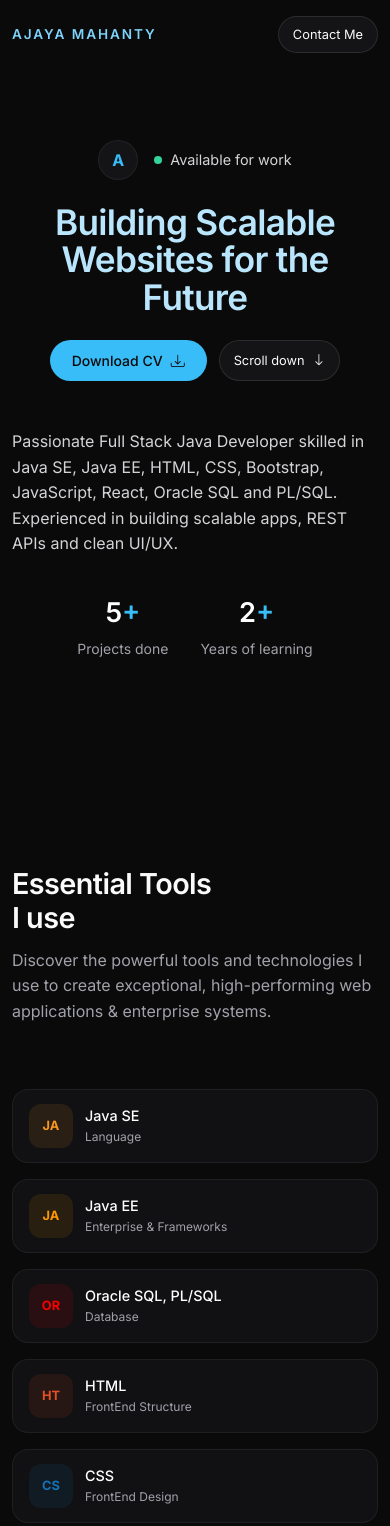
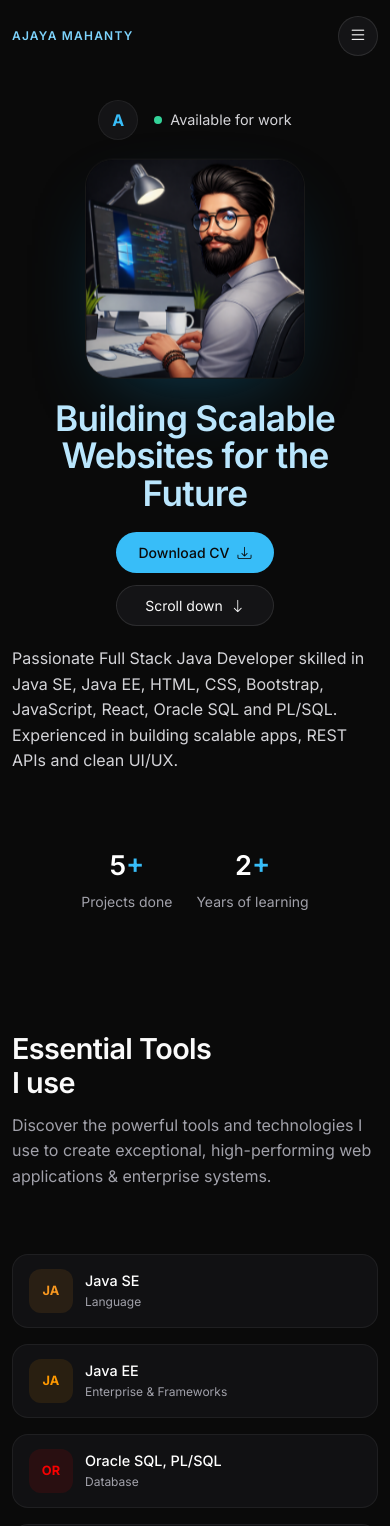
Before and after one commit to Ajaya68/Ajaya-Portfolio-React, a React (Vite) app: page / in a window 390 px wide. Shown: the top 1526 px of the page. Built offline with nearby package versions, Linux system fonts and the light colour scheme.

Commit message:
Add scroll animations, responsive layout, and mobile nav

```diff
--- a/src/App.jsx
+++ b/src/App.jsx
@@ -1,4 +1,5 @@
 import Header from "./components/Header";
+import ScrollProgress from "./components/ScrollProgress";
 import Hero from "./components/Hero";
 import Skills from "./components/Skills";
 import Projects from "./components/Projects";
@@ -10,6 +11,7 @@
 function App() {
   return (
     <>
+      <ScrollProgress />
       <Header />
       <main>
         <Hero />
--- a/src/components/CertificationCard.jsx
+++ b/src/components/CertificationCard.jsx
@@ -3,7 +3,7 @@
     .filter(Boolean)
     .join(" | ");
   return (
-    <div className="card-item">
+    <div className="card-item">         jiiiiikkk
       <div className="card-media">
         <img
           src={certification.image}
--- a/src/components/Header.jsx
+++ b/src/components/Header.jsx
@@ -5,6 +5,7 @@
 function Header() {
   const [scrolled, setScrolled] = useState(false);
   const [active, setActive] = useState("home");
+  const [menuOpen, setMenuOpen] = useState(false);
 
   useEffect(() => {
     const sections = navigation
@@ -30,13 +31,14 @@
 
   const pills = navigation.filter((item) => item.id !== "contact");
 
+  function closeMenu() {
+    setMenuOpen(false);
+  }
+
   return (
-    <header
-      id="nav"
-      className={`site-nav ${scrolled ? "scrolled" : ""}`}
-    >
+    <header id="nav" className={`site-nav ${scrolled ? "scrolled" : ""}`}>
       <div className="container d-flex align-items-center justify-content-between py-3 gap-3">
-        <a href="#home" className="brand">
+        <a href="#home" className="brand" onClick={closeMenu}>
           {personal.name.toUpperCase()}
         </a>
         <nav className="pill-nav d-none d-md-flex" aria-label="Primary">
@@ -50,9 +52,40 @@
             </a>
           ))}
         </nav>
-        <a href="#contact" className="btn-ghost">
-          Contact Me
-        </a>
+        <div className="d-flex align-items-center gap-2">
+          <a href="#contact" className="btn-ghost d-none d-md-inline-flex">
+            Contact Me
+          </a>
+          <button
+            className="menu-toggle d-md-none"
+            aria-label="Toggle menu"
+            aria-expanded={menuOpen}
+            onClick={() => setMenuOpen((open) => !open)}
+          >
+            <i className={`bi ${menuOpen ? "bi-x-lg" : "bi-list"}`}></i>
+          </button>
+        </div>
+      </div>
+      <div className={`mobile-menu d-md-none ${menuOpen ? "open" : ""}`}>
+        <nav aria-label="Mobile">
+          {pills.map((item) => (
+            <a
+              key={item.id}
+              href={item.href}
+              className={`mobile-link ${active === item.id ? "active" : ""}`}
+              onClick={closeMenu}
+            >
+              {item.label}
+            </a>
+          ))}
+          <a
+            href="#contact"
+            className="btn-primary-cyan mobile-contact"
+            onClick={closeMenu}
+          >
+            Contact Me
+          </a>
+        </nav>
       </div>
     </header>
   );
--- a/src/components/Hero.jsx
+++ b/src/components/Hero.jsx
@@ -4,9 +4,11 @@
   return (
     <section id="home" className="hero">
       <div className="container">
-        <div className="row align-items-center g-5">
-          <div className="col-lg-6">
-            <div className="d-flex align-items-center gap-3 mb-4 hero-topline">
+        <div className="hero-grid">
+          <div
+            className="d-flex align-items-center gap-3 hero-topline load-item"
+            style={{ animationDelay: "0.1s" }}
+          >
             <div className="avatar-mini">
               <span>A</span>
             </div>
@@ -15,8 +17,21 @@
               {personal.availability.text}
             </div>
           </div>
-            <h1 className="hero-title">{personal.tagline}</h1>
-            <div className="hero-cta mt-4">
+          <img
+            src={personal.profileImage}
+            alt="Ajaya profile"
+            className="hero-profile-img"
+          />
+          <h1
+            className="hero-title load-item"
+            style={{ animationDelay: "0.22s" }}
+          >
+            {personal.tagline}
+          </h1>
+          <div
+            className="hero-cta load-item"
+            style={{ animationDelay: "0.34s" }}
+          >
             <a
               className="btn-primary-cyan"
               href={personal.resume}
@@ -29,10 +44,17 @@
               Scroll down <i className="bi bi-arrow-down"></i>
             </a>
           </div>
-            <p id="about" className="hero-sub mt-5">
+          <p
+            id="about"
+            className="hero-sub load-item"
+            style={{ animationDelay: "0.46s" }}
+          >
             {personal.description}
           </p>
-            <div className="stats">
+          <div
+            className="stats load-item"
+            style={{ animationDelay: "0.58s" }}
+          >
             {personal.stats.map((stat) => (
               <div key={stat.label}>
                 <div className="stat-value">
@@ -44,14 +66,6 @@
             ))}
           </div>
         </div>
-          <div className="col-lg-6">
-            <img
-              src={personal.profileImage}
-              alt="Ajaya profile"
-              className="hero-profile-img"
-            />
-          </div>
-        </div>
       </div>
     </section>
   );
--- /dev/null
+++ b/src/components/Reveal.jsx
@@ -0,0 +1,44 @@
+import { useEffect, useRef, useState } from "react";
+
+function Reveal({
+  children,
+  delay = 0,
+  direction = "up",
+  className = "",
+  style,
+}) {
+  const ref = useRef(null);
+  const [visible, setVisible] = useState(false);
+
+  useEffect(() => {
+    const el = ref.current;
+    if (!el) return;
+
+    const observer = new IntersectionObserver(
+      ([entry]) => {
+        if (entry.isIntersecting) {
+          setVisible(true);
+          observer.unobserve(el);
+        }
+      },
+      { threshold: 0.1, rootMargin: "0px 0px -40px 0px" }
+    );
+
+    observer.observe(el);
+    return () => observer.disconnect();
+  }, []);
+
+  return (
+    <div
+      ref={ref}
+      className={`${className} ${
+        visible ? "reveal-visible" : `reveal reveal-${direction}`
+      }`.trim()}
+      style={{ transitionDelay: `${delay}ms`, ...style }}
+    >
+      {children}
+    </div>
+  );
+}
+
+export default Reveal;
--- a/src/components/Skills.jsx
+++ b/src/components/Skills.jsx
@@ -1,8 +1,10 @@
 import skills from "../data/skills";
+import Reveal from "./Reveal";
 
-function SkillItem({ skill }) {
+function SkillItem({ skill, index }) {
   const { name, role, color } = skill;
   return (
+    <Reveal delay={index * 70} direction={index % 2 === 0 ? "left" : "right"}>
       <div className="tool">
         <div
           className="ico"
@@ -18,6 +20,7 @@
           <div className="role">{role}</div>
         </div>
       </div>
+    </Reveal>
   );
 }
 
@@ -27,19 +30,23 @@
       <div className="container">
         <div className="row g-5 align-items-start">
           <div className="col-lg-5">
+            <Reveal direction="left">
               <h2 className="section-title">
                 Essential Tools <br />I use
               </h2>
+            </Reveal>
+            <Reveal delay={120} direction="left">
               <p className="section-sub">
                 Discover the powerful tools and technologies I use to create
                 exceptional, high-performing web applications &amp; enterprise
                 systems.
               </p>
+            </Reveal>
           </div>
           <div className="col-lg-7">
             <div className="tools-grid">
-              {skills.map((skill) => (
-                <SkillItem key={skill.name} skill={skill} />
+              {skills.map((skill, index) => (
+                <SkillItem key={skill.name} skill={skill} index={index} />
               ))}
             </div>
           </div>
--- a/src/styles/portfolio.css
+++ b/src/styles/portfolio.css
@@ -57,6 +57,81 @@
   z-index: 50;
   transition: background-color 300ms ease, backdrop-filter 300ms ease;
   background: transparent;
+  animation: loadSlideDown 0.7s cubic-bezier(0.22, 1, 0.36, 1) both;
+}
+
+@keyframes loadSlideDown {
+  from {
+    opacity: 0;
+    transform: translateY(-24px);
+  }
+  to {
+    opacity: 1;
+    transform: none;
+  }
+}
+
+.menu-toggle {
+  display: inline-flex;
+  align-items: center;
+  justify-content: center;
+  width: 40px;
+  height: 40px;
+  border-radius: 999px;
+  background: var(--bg-3);
+  border: 1px solid var(--line-strong);
+  color: #fafafa;
+  font-size: 1.15rem;
+  cursor: pointer;
+  transition: background 160ms ease, color 160ms ease;
+}
+
+.menu-toggle:hover {
+  background: #242428;
+  color: #fff;
+}
+
+.mobile-menu {
+  display: none;
+  background: rgba(10, 10, 10, 0.97);
+  backdrop-filter: blur(12px);
+  -webkit-backdrop-filter: blur(12px);
+  border-bottom: 1px solid var(--line);
+  padding: 8px 16px 16px;
+}
+
+.mobile-menu.open {
+  display: block;
+}
+
+.mobile-menu nav {
+  display: flex;
+  flex-direction: column;
+  gap: 4px;
+}
+
+.mobile-link {
+  display: block;
+  padding: 12px 10px;
+  color: #d4d4d8;
+  border-radius: 10px;
+  transition: background 160ms ease, color 160ms ease;
+}
+
+.mobile-link:hover {
+  color: #fff;
+  background: rgba(255, 255, 255, 0.04);
+}
+
+.mobile-link.active {
+  color: var(--cyan-2);
+  font-weight: 500;
+}
+
+.mobile-contact {
+  justify-content: center;
+  width: 100%;
+  margin-top: 8px;
 }
 
 .site-nav.scrolled {
@@ -142,15 +217,75 @@
 
 /* HERO */
 .hero {
-  padding: 140px 0 80px;
+  min-height: 100vh;
+  display: flex;
+  align-items: center;
+  padding: 120px 0 80px;
+}
+
+.hero > .container {
+  width: 100%;
+}
+
+.hero-grid {
+  display: grid;
+  grid-template-columns: 1fr 1fr;
+  grid-template-areas:
+    "topline image"
+    "title image"
+    "cta image"
+    "sub image"
+    "stats image";
+  align-items: center;
+  column-gap: 3rem;
+  row-gap: 1.25rem;
+}
+
+.hero-topline {
+  grid-area: topline;
+}
+
+.hero-profile-img {
+  grid-area: image;
+}
+
+.hero-title {
+  grid-area: title;
+}
+
+.hero-cta {
+  grid-area: cta;
+}
+
+.hero-sub {
+  grid-area: sub;
+}
+
+.stats {
+  grid-area: stats;
+}
+
+.load-item {
+  opacity: 0;
+  animation: loadFadeUp 0.8s cubic-bezier(0.22, 1, 0.36, 1) forwards;
+}
+
+@keyframes loadFadeUp {
+  from {
+    opacity: 0;
+    transform: translateY(28px);
+  }
+  to {
+    opacity: 1;
+    transform: none;
+  }
 }
 
 @media (min-width: 768px) {
   .hero {
-    padding: 170px 0 100px;
+    padding: 130px 0 100px;
   }
 }
-
 .avatar-mini {
   width: 40px;
   height: 40px;
@@ -232,15 +367,41 @@
   border-radius: 28px;
   border: 1px solid var(--line);
   box-shadow: 0 30px 80px -30px rgba(14, 165, 233, 0.35);
+  animation: loadFadeUp 0.8s cubic-bezier(0.22, 1, 0.36, 1) 0.3s both,
+    heroFloat 5s ease-in-out 1.2s infinite;
+}
+
+@keyframes heroFloat {
+  0%,
+  100% {
+    transform: translateY(0);
+  }
+  50% {
+    transform: translateY(-12px);
+  }
 }
 
 /* RESPONSIVE: <1000px */
 @media (max-width: 999px) {
-  .hero-profile-img {
-    display: none;
+  .hero-grid {
+    grid-template-columns: 1fr;
+    grid-template-areas:
+      "topline"
+      "image"
+      "title"
+      "cta"
+      "sub"
+      "stats";
+    justify-items: center;
   }
 
-  .hero .col-lg-6:first-child {
+  .hero-profile-img {
+    width: 80%;
+    max-width: 280px;
+    margin: 0 auto;
+  }
+
+  .hero-grid {
     text-align: center;
   }
 
@@ -651,20 +812,131 @@
     letter-spacing: 0.14em;
   }
 
-  .btn-ghost {
-    padding: 8px 14px;
-    font-size: 0.8rem;
+  .hero {
+    padding: 100px 0 60px;
+  }
+
+  section.tools,
+  section.projects,
+  section.certs,
+  section.contact {
+    padding: 60px 0;
+  }
+
+  .hero-profile-img {
+    max-width: 220px;
+  }
+
+  .stats {
+    gap: 32px;
   }
 
   .tools-grid {
     grid-template-columns: 1fr;
   }
 
-  .stats {
-    gap: 32px;
-  }
-
   .footer-card {
     padding: 32px 20px;
   }
 }
+
+@media (max-width: 419.98px) {
+  .brand {
+    font-size: 0.75rem;
+    letter-spacing: 0.1em;
+  }
+
+  .stats {
+    gap: 24px;
+  }
+
+  .hero-cta {
+    flex-direction: column;
+    align-items: stretch;
+  }
+
+  .hero-cta .btn-primary-cyan,
+  .hero-cta .btn-ghost {
+    justify-content: center;
+  }
+}
+
+/* SCROLL REVEAL */
+.reveal {
+  opacity: 0;
+  transition: opacity 0.7s cubic-bezier(0.22, 1, 0.36, 1),
+    transform 0.7s cubic-bezier(0.22, 1, 0.36, 1);
+  will-change: opacity, transform;
+}
+
+.reveal-up {
+  transform: translateY(32px);
+}
+
+.reveal-down {
+  transform: translateY(-32px);
+}
+
+.reveal-left {
+  transform: translateX(-40px);
+}
+
+.reveal-right {
+  transform: translateX(40px);
+}
+
+.reveal-zoom {
+  transform: scale(0.92);
+}
+
+.reveal-visible {
+  opacity: 1;
+  transform: none;
+}
+
+/* SCROLL PROGRESS */
+.scroll-progress {
+  position: fixed;
+  top: 0;
+  left: 0;
+  height: 3px;
+  z-index: 70;
+  background: linear-gradient(90deg, var(--cyan), var(--cyan-2));
+  border-radius: 0 3px 3px 0;
+  box-shadow: 0 0 12px rgba(56, 189, 248, 0.6);
+  transition: width 80ms linear;
+}
+
+/* REDUCED MOTION */
+@media (prefers-reduced-motion: reduce) {
+  html {
+    scroll-behavior: auto;
+  }
+
+  .site-nav,
+  .load-item {
+    animation: none !important;
+    opacity: 1 !important;
+  }
+
+  .hero-profile-img {
+    animation: none !important;
+  }
+
+  .reveal {
+    opacity: 1 !important;
+    transform: none !important;
+    transition: none !important;
+  }
+
+  .orb {
+    animation: none !important;
+  }
+
+  .card-item,
+  .tool,
+  .btn-ghost,
+  .btn-primary-cyan {
+    transition: none !important;
+  }
+}
```
Also changed, not shown: src/components/Certification.jsx (+11 -1 lines), src/components/Contact.jsx (+10 -2 lines), src/components/Footer.jsx (+5 -2 lines), src/components/Projects.jsx (+13 -5 lines), src/components/ScrollProgress.jsx (added, +20 -0 lines), 1 other file (tests, documents, lock files or other folders). Lines whose indentation alone changed are shown as unchanged.
